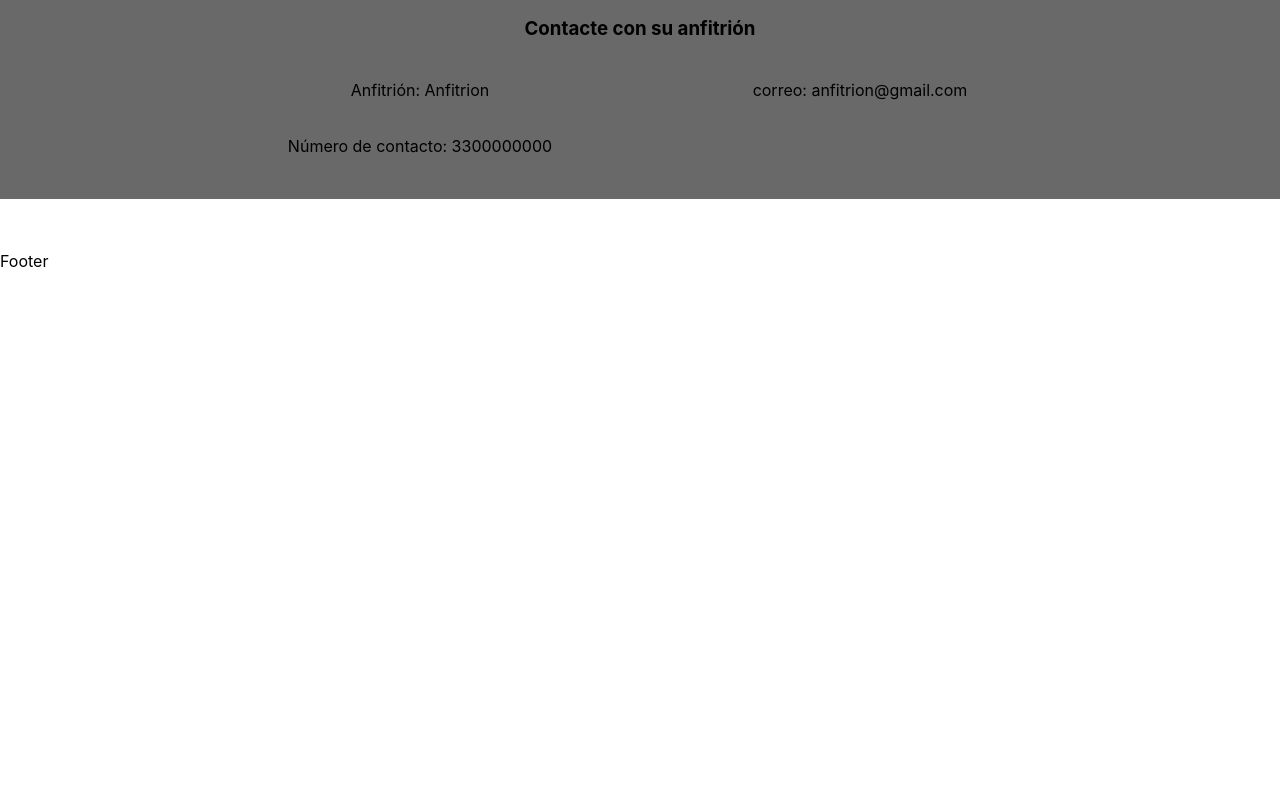
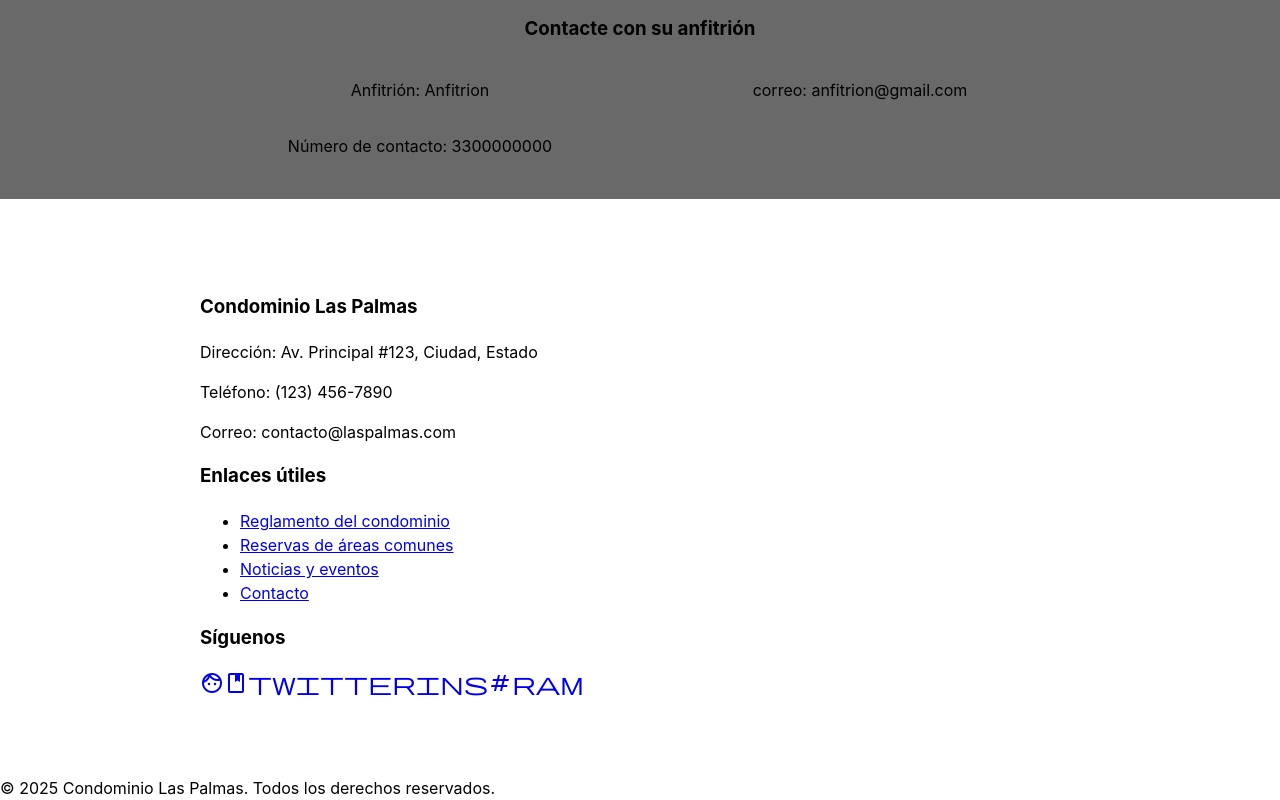
Before and after one commit to FrancitiX/stCondominio, a React (Vite) app: page /home in a window 1280 px wide. Shown: the part 680-1480 px from the top of the page. Before the commit the page ends 953 px from the top, so only its background shows below. Built offline with nearby package versions, Linux system fonts and the light colour scheme.

Commit message:
add footer

```diff
--- a/index.html
+++ b/index.html
@@ -35,6 +35,10 @@
       rel="stylesheet"
       href="https://fonts.googleapis.com/css2?family=Material+Symbols+Outlined:opsz,wght,FILL,GRAD@24,400,0,0&icon_names=light_mode"
     />
+    <link
+      href="https://fonts.googleapis.com/css2?"
+      rel="stylesheet"
+    />
   </head>
   <body>
     <div id="root"></div>
--- a/src/components/Footer.jsx
+++ b/src/components/Footer.jsx
@@ -1,9 +1,95 @@
-import React from 'react'
+import React from "react";
 
 function Footer() {
   return (
-    <div>Footer</div>
-  )
+    <footer className="bg-gray-800 text-white py-6">
+      <div className="container mx-auto grid grid-cols-1 md:grid-cols-3 gap-6">
+        {/* Información del condominio */}
+        <div>
+          <h3 className="text-xl font-semibold mb-4">Condominio Las Palmas</h3>
+          <p className="text-sm">
+            Dirección: Av. Principal #123, Ciudad, Estado
+          </p>
+          <p className="text-sm">Teléfono: (123) 456-7890</p>
+          <p className="text-sm">Correo: contacto@laspalmas.com</p>
+        </div>
+
+        {/* Enlaces útiles */}
+        <div>
+          <h3 className="text-xl font-semibold mb-4">Enlaces útiles</h3>
+          <ul className="space-y-2 text-sm">
+            <li>
+              <a
+                href="/reglamento"
+                className="hover:text-gray-400 transition-colors"
+              >
+                Reglamento del condominio
+              </a>
+            </li>
+            <li>
+              <a
+                href="/reservas"
+                className="hover:text-gray-400 transition-colors"
+              >
+                Reservas de áreas comunes
+              </a>
+            </li>
+            <li>
+              <a
+                href="/noticias"
+                className="hover:text-gray-400 transition-colors"
+              >
+                Noticias y eventos
+              </a>
+            </li>
+            <li>
+              <a
+                href="/contacto"
+                className="hover:text-gray-400 transition-colors"
+              >
+                Contacto
+              </a>
+            </li>
+          </ul>
+        </div>
+
+        <div>
+          <h3 className="text-xl font-semibold mb-4">Síguenos</h3>
+          <div className="flex space-x-4">
+            <a
+              href="https://facebook.com"
+              target="_blank"
+              rel="noopener noreferrer"
+              className="hover:text-gray-400 transition-colors"
+            >
+              <span className="material-symbols-outlined">facebook</span>
+            </a>
+            <a
+              href="https://twitter.com"
+              target="_blank"
+              rel="noopener noreferrer"
+              className="hover:text-gray-400 transition-colors"
+            >
+              <span className="material-symbols-outlined">twitter</span>
+            </a>
+            <a
+              href="https://instagram.com"
+              target="_blank"
+              rel="noopener noreferrer"
+              className="hover:text-gray-400 transition-colors"
+            >
+              <span className="material-symbols-outlined">instagram</span>
+            </a>
+          </div>
+        </div>
+      </div>
+
+      <div className="border-t border-gray-700 mt-6 pt-4 text-center text-sm">
+        &copy; {new Date().getFullYear()} Condominio Las Palmas. Todos los
+        derechos reservados.
+      </div>
+    </footer>
+  );
 }
 
-export default Footer
+export default Footer;
--- a/src/styles/Register.module.css
+++ b/src/styles/Register.module.css
@@ -38,16 +38,17 @@
 }
 
 .title {
-    color: rgb(91, 120, 200);
     font-size: 30px;
     margin: 0px 0px 50px;
+    color: rgb(180, 200, 255);
+    text-shadow: 0 0 5px var(--shadow);
     filter: drop-shadow(0 0 15px var(--shadow2));
 }
 
 .formData {
     width: 90%;
     display: grid;
-    grid-template-columns: repeat(auto-fill, minmax(300px, 1fr));
+    grid-template-columns: repeat(auto-fill, minmax(330px, 1fr));
     gap: 20px;
 }
 
--- a/src/views/Home.jsx
+++ b/src/views/Home.jsx
@@ -15,8 +15,8 @@ function Home() {
         <section className={classNames(styles.welcome)}>
           <div className={classNames(styles.welcomeText)}>
             <h1>
-              !Bienvenido de nuevo <br />
-              <span>Usuario</span>¡
+              ¡Bienvenido de nuevo <br />
+              <span>Usuario</span>!
             </h1>
           </div>
         </section>
@@ -42,7 +42,7 @@ function Home() {
               </p>
             </div>
             <div>
-              <p>Ubicaión</p>
+              <p>Ubicación</p>
               <p>No sé ayuda me siento mal</p>
             </div>
           </div>
--- a/src/views/Register.jsx
+++ b/src/views/Register.jsx
@@ -93,7 +93,7 @@ function Register() {
             <InputPassword
               name="password"
               id="passwordInput"
-              placeHolder="Contrseña"
+              placeHolder="Contraseña"
               value={password}
               change={(e) => setPassword(e.target.value)}
             />
```
